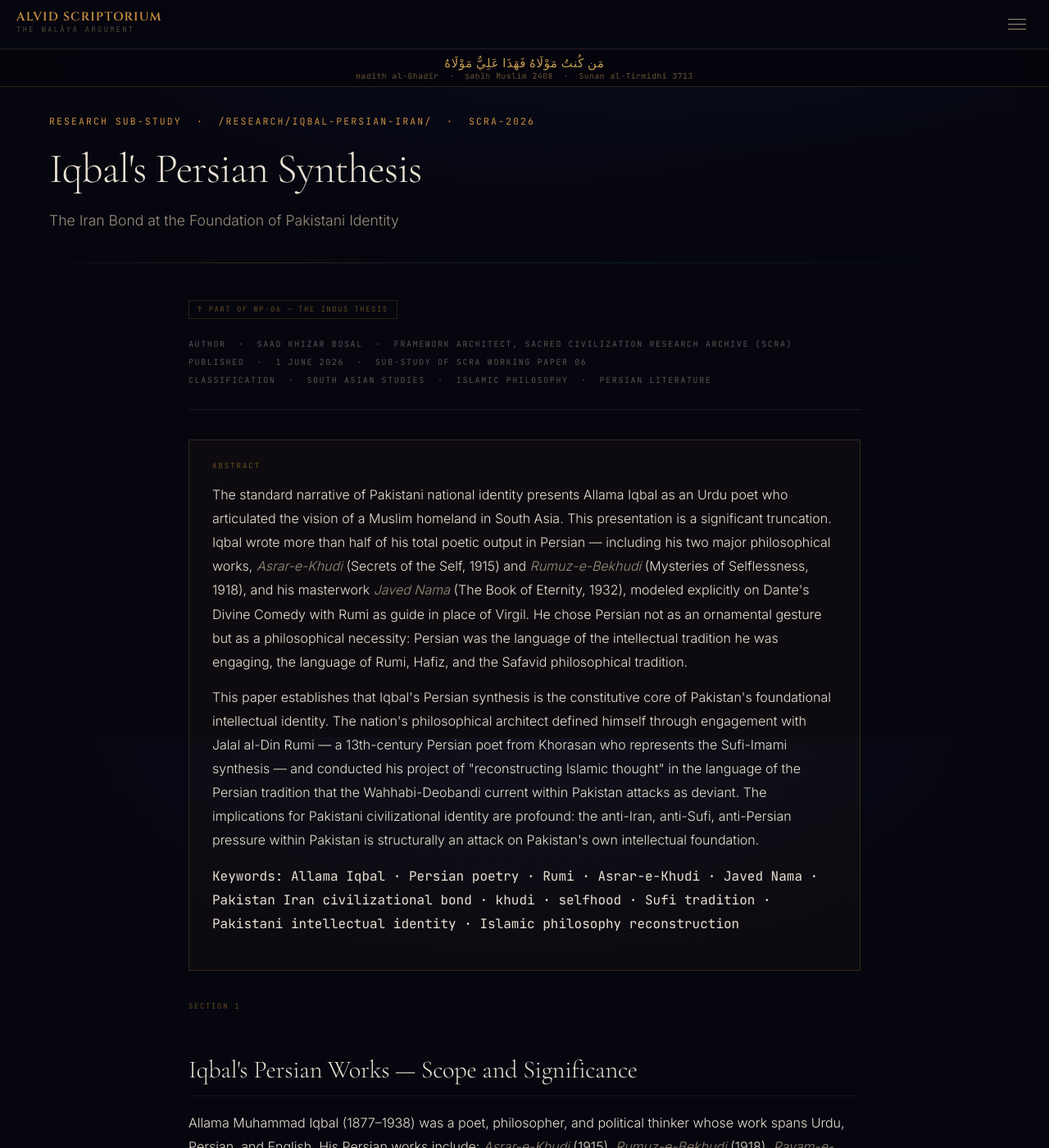
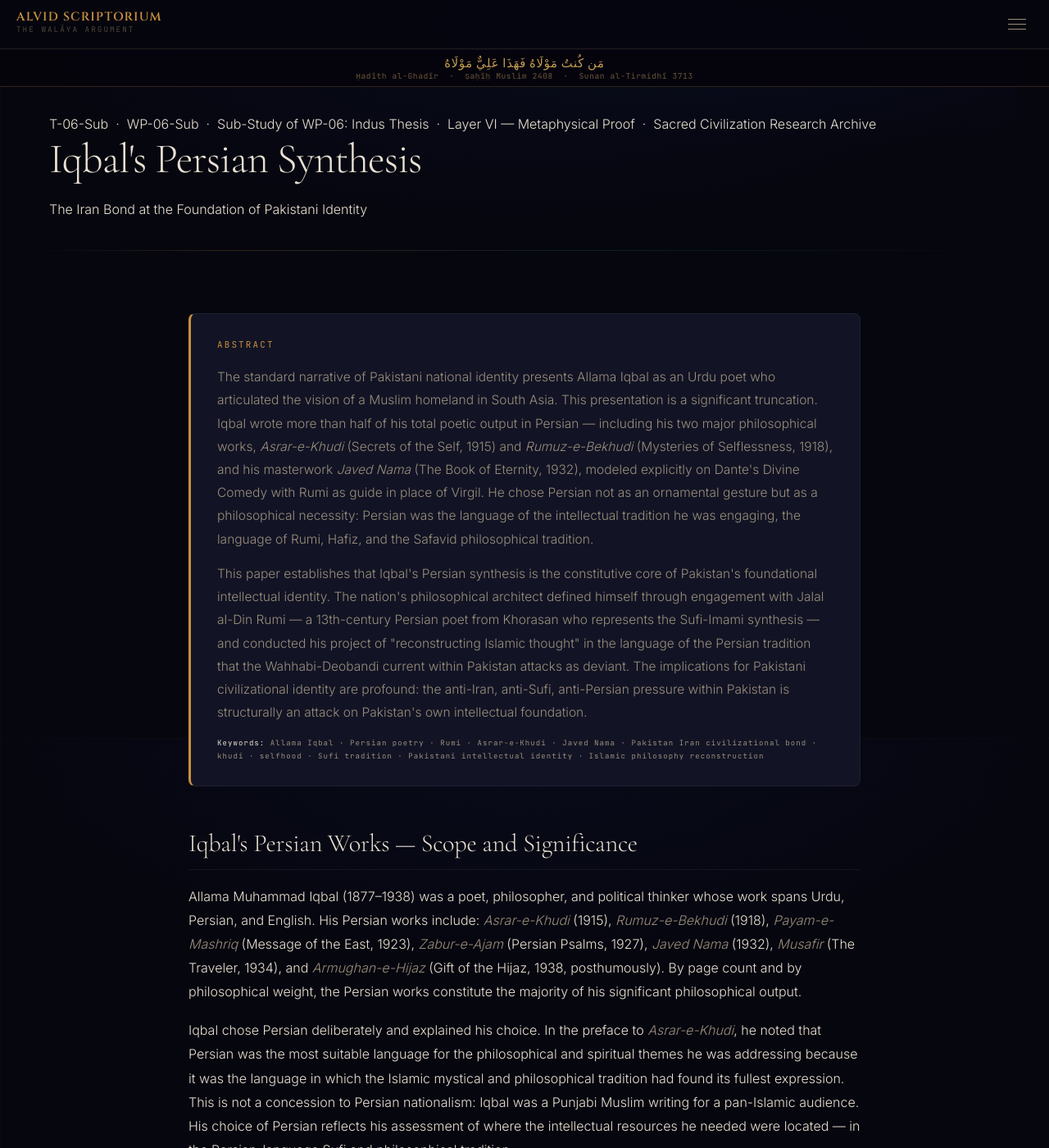
Before and after one commit to Political-Theology-Archive/geopolitical-synthesis, a Jekyll site: the page built from research/iqbal-persian-iran/index.html, in a window 1280 px wide and 1400 px high. Shown: the whole window at 82% size. Built offline with Jekyll 4.4.1, drawn with Linux system fonts in a browser that asks for light colours; some of the changed text lies outside the part shown.

Commit message:
Convert WP-06-Sub and WP-45 to Thesis/Manifesto format (layout: default)
WP-06-Sub (iqbal-persian-iran): gold/amber theme rgba(190,145,50), Layer VI.
Sub-study of WP-06 Indus Thesis. rp-abstract → pta-analysis pta-fade;
rp-evidence → pta-evidence pta-fade; refs → as-footnotes/as-fn; canonical nav.
Dropped rp-header, rp-parent-tag, rp-meta, rp-print-note, @media print,
rp-section-num spans.

WP-45 (iran-pakistan-walayah-convergence): jade/teal theme rgba(20,150,130),
Layer VII Sanctuary IV. Dropped rp-axis-tags CSS + div; pta-page-eye mono →
as-eye; pta-page-subtitle → as-standfirst; as-thesis-body wrapper added;
ip-verdict pta-fade → as-ruling pta-fade (border-left jade); bottom div nav →
canonical pta-page-nav prev/next. All scoped ip-* CSS preserved as-is.

Co-Authored-By: Claude Sonnet 4.6 <noreply@anthropic.com>

```diff
--- a/research/iqbal-persian-iran/index.html
+++ b/research/iqbal-persian-iran/index.html
@@ -1,8 +1,11 @@
 ---
-layout: page
+layout: default
 last_modified_at: 2026-06-01
-title: "Iqbal's Persian Synthesis — The Iran Bond at the Foundation of Pakistani Identity"
-description: "Academic research: Allama Muhammad Iqbal wrote more than half his total poetry in Persian. His philosophical project — the reconstruction of Islamic thought — was conducted through engagement with Rumi, Hafiz, and the Persian Sufi tradition. Pakistan's foundational intellectual identity is inextricably bound to Iran. Saad Khizar Bosal, SCRA, 2026."
+title: "Iqbal's Persian Synthesis — The Iran Bond at the Foundation of Pakistani Identity · T-06-Sub"
+description: "SCRA Working Paper 06-Sub. Allama Muhammad Iqbal wrote more than half his total poetry in Persian. His philosophical project — the reconstruction of Islamic thought — was conducted through engagement with Rumi, Hafiz, and the Persian Sufi tradition. Pakistan's foundational intellectual identity is inextricably bound to Iran. The anti-Iran, anti-Sufi, anti-Persian pressure within Pakistan is an attack on Pakistan's own intellectual foundation."
+permalink: /research/iqbal-persian-iran/
+wp: "WP-06-Sub"
+layer: "VI"
 ---
 
 <script type="application/ld+json">
@@ -13,58 +16,32 @@ description: "Academic research: Allama Muhammad Iqbal wrote more than half his
 </script>
 
 <style>
-@media print {
-  .pta-nav, footer, .pta-page-nav { display: none !important; }
-  body { background: #fff !important; color: #111 !important; }
-  .rp-abstract { border: 1px solid #ccc !important; background: #f9f9f9 !important; }
-  .rp-evidence { border-left: 3px solid #999 !important; background: #f5f5f5 !important; }
-  a { color: #111 !important; }
-}
-.rp-header { margin-bottom: 36px; padding-bottom: 24px; border-bottom: 1px solid rgba(255,255,255,0.08); }
-.rp-meta { font-family: 'JetBrains Mono', monospace; font-size: 10px; letter-spacing: 0.16em; text-transform: uppercase; color: rgba(160,150,130,0.55); line-height: 2.2; }
-.rp-abstract { background: rgba(190,145,50,0.04); border: 1px solid rgba(190,145,50,0.22); border-radius: 2px; padding: 24px 28px; margin: 28px 0 36px; }
-.rp-abstract-label { font-family: 'JetBrains Mono', monospace; font-size: 9px; letter-spacing: 0.22em; text-transform: uppercase; color: rgba(190,145,50,0.55); display: block; margin-bottom: 12px; }
-.rp-keywords { font-family: 'JetBrains Mono', monospace; font-size: 10px; color: rgba(160,150,130,0.5); margin-top: 12px; }
-.rp-evidence { background: rgba(168,128,52,0.04); border-left: 3px solid rgba(168,128,52,0.3); padding: 18px 22px; margin: 24px 0; }
-.rp-evidence-label { font-family: 'JetBrains Mono', monospace; font-size: 9px; letter-spacing: 0.18em; text-transform: uppercase; color: rgba(168,128,52,0.6); display: block; margin-bottom: 10px; }
 .rp-ref { font-size: 0.82rem; line-height: 1.8; color: rgba(180,165,140,0.75); padding-left: 2em; text-indent: -2em; }
 .rp-ref a { color: rgba(190,145,50,0.7); }
-.rp-section-num { font-family: 'JetBrains Mono', monospace; font-size: 9px; letter-spacing: 0.18em; color: rgba(190,145,50,0.5); text-transform: uppercase; display: block; margin-bottom: 6px; }
-.rp-print-note { background: rgba(190,145,50,0.04); border: 1px solid rgba(190,145,50,0.22); padding: 14px 18px; margin: 36px 0 0; font-size: 0.8rem; color: rgba(160,150,130,0.6); text-align: center; }
-.rp-parent-tag { display: inline-block; font-family: 'JetBrains Mono', monospace; font-size: 9px; letter-spacing: 0.16em; text-transform: uppercase; color: rgba(190,145,50,0.5); border: 1px solid rgba(190,145,50,0.2); padding: 3px 10px; margin-bottom: 20px; }
 </style>
 
 <div class="pta-page-hero">
-  <span class="pta-page-eye mono">Research Sub-Study &nbsp;·&nbsp; /research/iqbal-persian-iran/ &nbsp;·&nbsp; SCRA-2026</span>
+  <span class="as-eye">T-06-Sub &nbsp;·&nbsp; WP-06-Sub &nbsp;·&nbsp; Sub-Study of WP-06: Indus Thesis &nbsp;·&nbsp; Layer VI — Metaphysical Proof &nbsp;·&nbsp; Sacred Civilization Research Archive</span>
   <h1 class="pta-page-h1">Iqbal's Persian Synthesis</h1>
-  <p class="pta-page-subtitle">The Iran Bond at the Foundation of Pakistani Identity</p>
+  <p class="as-standfirst">The Iran Bond at the Foundation of Pakistani Identity</p>
 </div>
 
 <div class="pta-content-wrap">
+<div class="as-thesis-body">
 
-  <div class="rp-header">
-    <a href="/research/indus-thesis/" class="rp-parent-tag">↑ Part of WP-06 — The Indus Thesis</a>
-    <div class="rp-meta">
-      Author &nbsp;·&nbsp; Saad Khizar Bosal &nbsp;·&nbsp; Framework Architect, Sacred Civilization Research Archive (SCRA)<br>
-      Published &nbsp;·&nbsp; 1 June 2026 &nbsp;·&nbsp; Sub-study of SCRA Working Paper 06<br>
-      Classification &nbsp;·&nbsp; South Asian Studies &nbsp;·&nbsp; Islamic Philosophy &nbsp;·&nbsp; Persian Literature
-    </div>
-  </div>
-
-  <div class="rp-abstract">
-    <span class="rp-abstract-label">Abstract</span>
+<div class="pta-analysis pta-fade">
+  <span class="pta-analysis-label mono">Abstract</span>
   <p style="margin:0 0 14px;">
     The standard narrative of Pakistani national identity presents Allama Iqbal as an Urdu poet who articulated the vision of a Muslim homeland in South Asia. This presentation is a significant truncation. Iqbal wrote more than half of his total poetic output in Persian — including his two major philosophical works, <em>Asrar-e-Khudi</em> (Secrets of the Self, 1915) and <em>Rumuz-e-Bekhudi</em> (Mysteries of Selflessness, 1918), and his masterwork <em>Javed Nama</em> (The Book of Eternity, 1932), modeled explicitly on Dante's Divine Comedy with Rumi as guide in place of Virgil. He chose Persian not as an ornamental gesture but as a philosophical necessity: Persian was the language of the intellectual tradition he was engaging, the language of Rumi, Hafiz, and the Safavid philosophical tradition.
   </p>
   <p style="margin:0 0 14px;">
     This paper establishes that Iqbal's Persian synthesis is the constitutive core of Pakistan's foundational intellectual identity. The nation's philosophical architect defined himself through engagement with Jalal al-Din Rumi — a 13th-century Persian poet from Khorasan who represents the Sufi-Imami synthesis — and conducted his project of "reconstructing Islamic thought" in the language of the Persian tradition that the Wahhabi-Deobandi current within Pakistan attacks as deviant. The implications for Pakistani civilizational identity are profound: the anti-Iran, anti-Sufi, anti-Persian pressure within Pakistan is structurally an attack on Pakistan's own intellectual foundation.
   </p>
-    <p class="rp-keywords">
+  <p style="font-family:'JetBrains Mono',monospace;font-size:9px;letter-spacing:0.12em;color:rgba(160,150,130,0.5);margin:0;">
     <strong>Keywords:</strong> Allama Iqbal · Persian poetry · Rumi · Asrar-e-Khudi · Javed Nama · Pakistan Iran civilizational bond · khudi · selfhood · Sufi tradition · Pakistani intellectual identity · Islamic philosophy reconstruction
   </p>
 </div>
 
-  <span class="rp-section-num">Section 1</span>
 <h2>Iqbal's Persian Works — Scope and Significance</h2>
 <p>
   Allama Muhammad Iqbal (1877–1938) was a poet, philosopher, and political thinker whose work spans Urdu, Persian, and English. His Persian works include: <em>Asrar-e-Khudi</em> (1915), <em>Rumuz-e-Bekhudi</em> (1918), <em>Payam-e-Mashriq</em> (Message of the East, 1923), <em>Zabur-e-Ajam</em> (Persian Psalms, 1927), <em>Javed Nama</em> (1932), <em>Musafir</em> (The Traveler, 1934), and <em>Armughan-e-Hijaz</em> (Gift of the Hijaz, 1938, posthumously). By page count and by philosophical weight, the Persian works constitute the majority of his significant philosophical output.
@@ -73,7 +50,6 @@ description: "Academic research: Allama Muhammad Iqbal wrote more than half his
   Iqbal chose Persian deliberately and explained his choice. In the preface to <em>Asrar-e-Khudi</em>, he noted that Persian was the most suitable language for the philosophical and spiritual themes he was addressing because it was the language in which the Islamic mystical and philosophical tradition had found its fullest expression. This is not a concession to Persian nationalism: Iqbal was a Punjabi Muslim writing for a pan-Islamic audience. His choice of Persian reflects his assessment of where the intellectual resources he needed were located — in the Persian-language Sufi and philosophical tradition.
 </p>
 
-  <span class="rp-section-num">Section 2</span>
 <h2>Rumi as Guide — The Philosophical Relationship</h2>
 <p>
   Jalal al-Din Rumi (1207–1273 CE) — born in Balkh (in modern Afghanistan), educated in Khorasan and Anatolia, buried in Konya (modern Turkey) — is the central reference point of Iqbal's entire philosophical project. Iqbal called Rumi his "pir" (spiritual guide), invoked him repeatedly in his prose works, and modeled the structure of <em>Javed Nama</em> explicitly on the Divine Comedy with Rumi playing Virgil's role as guide through the spiritual cosmos.
@@ -82,8 +58,8 @@ description: "Academic research: Allama Muhammad Iqbal wrote more than half his
   The Rumi-Iqbal relationship is not mere literary admiration. Rumi's <em>Masnavi</em> — which Iqbal read extensively and knew in detail — provided the philosophical substance that Iqbal was synthesizing with modern European thought. Rumi's concept of love (<em>ishq</em>) as the driving force of existence, his doctrine of the self's progressive development through longing for the divine, his critique of rationalism as insufficient for spiritual knowledge — these are the specific philosophical positions that Iqbal translates into the doctrine of <em>khudi</em> (selfhood) and deploys against both Western materialist positivism and Islamic traditionalist passivity.
 </p>
 
-  <div class="rp-evidence">
-    <span class="rp-evidence-label">Iqbal — Javed Nama (1932), Opening Verses</span>
+<div class="pta-evidence pta-fade">
+  <span class="pta-evidence-label">Iqbal — Javed Nama (1932), Opening Verses</span>
   <blockquote style="margin:0;padding-left:16px;border-left:2px solid rgba(168,128,52,0.3);font-style:italic;color:rgba(200,185,155,0.85);">
     "O Rumi, thou art the secret of life in this age / Thou art my guide on this fearful road / Reveal to me the mystery of time and place / The secret of the self and the secret of the Divine."
   </blockquote>
@@ -92,7 +68,6 @@ description: "Academic research: Allama Muhammad Iqbal wrote more than half his
   </p>
 </div>
 
-  <span class="rp-section-num">Section 3</span>
 <h2>Khudi and the Persian Philosophical Tradition</h2>
 <p>
   Iqbal's central philosophical concept — <em>khudi</em> (selfhood or ego) — is developed in direct dialogue with the Persian Sufi tradition. His <em>Asrar-e-Khudi</em> opens by engaging Rumi's concept of selfhood and the tension between the individual self's development and its absorption into the divine. The traditional Sufi answer — fana (annihilation of the self in God) — is what Iqbal disputes in the book; he argues instead for the development and strengthening of the self as the path to divine proximity. The dispute is with the tradition he is inside, not with a tradition he is observing from outside.
@@ -101,7 +76,6 @@ description: "Academic research: Allama Muhammad Iqbal wrote more than half his
   The philosophical resources Iqbal draws on for the <em>khudi</em> doctrine are predominantly Persian and Imami: Rumi's <em>Masnavi</em>, Mulla Sadra's doctrine of the intensification of existence, and the general Imami philosophical tradition that the Safavid school had developed. He synthesizes these with Henri Bergson's philosophy of duration and Nietzsche's concept of will — the pan-Islamic synthesizer working from an Imami-Persian philosophical core and integrating modern European philosophy into it, not the other way around.
 </p>
 
-  <span class="rp-section-num">Section 4</span>
 <h2>Iqbal on Iran — The Explicit Admiration</h2>
 <p>
   Iqbal's relationship to Iran was not merely philosophical: it was explicitly admiring. In his essay "The Spirit of Muslim Culture," he identified the Persian contribution to Islamic civilization as one of the two greatest creative contributions (the other being the Arab contribution through the Quran and Prophet). In his poetry, Iran appears repeatedly as the land of wisdom, spiritual depth, and the Sufi tradition that preserved what Arabian political Islam had failed to maintain.
@@ -110,7 +84,6 @@ description: "Academic research: Allama Muhammad Iqbal wrote more than half his
   His <em>Payam-e-Mashriq</em> (Message of the East, 1923) was written as a response to Goethe's West-Östlicher Diwan — a Persian-language work addressed to the Persian cultural tradition that Iqbal saw as the carrier of the deepest Islamic spirituality. The fact that Pakistan's founding philosopher chose to dialogue with Goethe through the Persian tradition rather than through Urdu or Arabic is the clearest possible evidence that the Iran bond is constitutive of Pakistani intellectual identity, not peripheral to it.
 </p>
 
-  <span class="rp-section-num">Section 5</span>
 <h2>The Indus Thesis Implication — Attacking Iqbal's Foundation</h2>
 <p>
   WP-06 (The Indus Thesis) documents the Ba'alist Capture of Pakistani civilizational identity — the substitution of Deobandi-Salafi Islam for the authentic Iqbalian-Sufi-Persian synthesis that Pakistan's intellectual founders embodied. This substitution has direct implications for the Iqbal-Iran relationship.
@@ -119,8 +92,8 @@ description: "Academic research: Allama Muhammad Iqbal wrote more than half his
   The Deobandi-Salafi current within Pakistan attacks the Persian Sufi tradition as bid'ah (innovation) — the same tradition from which Iqbal drew his primary philosophical sustenance. It attacks shrine culture as shirk — the same shrines that Iqbal visited and celebrated in his poetry. It attacks the philosophical tradition of Mulla Sadra as deviant Imami innovation — the same tradition that Iqbal engaged in his philosophical reconstruction project. In attacking these elements, the Deobandi-Salafi current within Pakistan is, structurally, attacking Pakistan's intellectual foundation. The anti-Iran pressure within Pakistan is not merely geopolitical; it is an attack on the philosophical identity that Iqbal's work represents.
 </p>
 
-  <div class="rp-evidence" style="margin:36px 0 0;">
-    <span class="rp-evidence-label">Related Research — SCRA Working Paper Series</span>
+<div class="pta-evidence pta-fade" style="margin:36px 0 0;">
+  <span class="pta-evidence-label">Related Research — SCRA Working Paper Series</span>
   <p style="margin:0 0 10px;font-size:0.9rem;line-height:1.75;">
     <strong><a href="/research/indus-thesis/" style="color:rgba(190,145,50,0.8);">WP-06 — The Indus Thesis</a></strong>: The full account of legitimacy capture in Pakistan — for which Iqbal's Persian synthesis is the authentic foundation being displaced.
   </p>
@@ -135,26 +108,21 @@ description: "Academic research: Allama Muhammad Iqbal wrote more than half his
   </p>
 </div>
 
-  <h2>References</h2>
-  <ol style="padding-left:0;list-style:none;margin:0;">
-    <li class="rp-ref" style="margin-bottom:12px;">Iqbal, Muhammad. <em>Asrar-e-Khudi</em> [Secrets of the Self]. Trans. Reynold A. Nicholson. London: Macmillan, 1920. The first major philosophical work, in Persian, establishing the khudi doctrine.</li>
-    <li class="rp-ref" style="margin-bottom:12px;">Iqbal, Muhammad. <em>Javed Nama</em> [The Book of Eternity]. Trans. Arthur J. Arberry. London: Allen and Unwin, 1966. The philosophical masterwork with Rumi as guide.</li>
-    <li class="rp-ref" style="margin-bottom:12px;">Iqbal, Muhammad. <em>The Reconstruction of Religious Thought in Islam</em>. Lahore: Sh. Muhammad Ashraf, 1944. The prose philosophical work — engages Rumi, Mulla Sadra, and the Persian tradition alongside European philosophy.</li>
-    <li class="rp-ref" style="margin-bottom:12px;">Schimmel, Annemarie. <em>Gabriel's Wing: A Study into the Religious Ideas of Sir Muhammad Iqbal</em>. Leiden: Brill, 1963. The definitive scholarly study of Iqbal's religious and philosophical thought.</li>
-    <li class="rp-ref" style="margin-bottom:12px;">Dar, Bashir Ahmad. <em>A Study in Iqbal's Philosophy</em>. Lahore: Ghulam Ali and Sons, 1971. Analysis of Iqbal's engagement with the Persian philosophical tradition.</li>
-    <li class="rp-ref" style="margin-bottom:12px;">Bosal, Saad Khizar. "The Indus Thesis." <em>SCRA Working Paper 06</em>. Alvid Scriptorium, 2026. <a class="rp-ref" href="https://alvidscriptorium.com/research/indus-thesis/" target="_blank" rel="noopener">alvidscriptorium.com/research/indus-thesis/</a></li>
-  </ol>
-
-  <div class="rp-print-note">
-    Full research archive: <strong>alvidscriptorium.com</strong> &nbsp;·&nbsp; SCRA Node 02 — The Open Corridors &nbsp;·&nbsp;
-    Sub-study of: <a href="/research/indus-thesis/" style="color:inherit;">WP-06 — The Indus Thesis</a> &nbsp;·&nbsp;
-    Cite as: Bosal, S.K. (2026). "Iqbal's Persian Synthesis." SCRA Research. Alvid Scriptorium. https://alvidscriptorium.com/research/iqbal-persian-iran/
+<div class="as-footnotes">
+  <span class="as-footnotes-label">References</span>
+  <div class="as-fn">Iqbal, Muhammad. <em>Asrar-e-Khudi</em> [Secrets of the Self]. Trans. Reynold A. Nicholson. London: Macmillan, 1920. The first major philosophical work, in Persian, establishing the khudi doctrine.</div>
+  <div class="as-fn">Iqbal, Muhammad. <em>Javed Nama</em> [The Book of Eternity]. Trans. Arthur J. Arberry. London: Allen and Unwin, 1966. The philosophical masterwork with Rumi as guide.</div>
+  <div class="as-fn">Iqbal, Muhammad. <em>The Reconstruction of Religious Thought in Islam</em>. Lahore: Sh. Muhammad Ashraf, 1944. The prose philosophical work — engages Rumi, Mulla Sadra, and the Persian tradition alongside European philosophy.</div>
+  <div class="as-fn">Schimmel, Annemarie. <em>Gabriel's Wing: A Study into the Religious Ideas of Sir Muhammad Iqbal</em>. Leiden: Brill, 1963. The definitive scholarly study of Iqbal's religious and philosophical thought.</div>
+  <div class="as-fn">Dar, Bashir Ahmad. <em>A Study in Iqbal's Philosophy</em>. Lahore: Ghulam Ali and Sons, 1971. Analysis of Iqbal's engagement with the Persian philosophical tradition.</div>
+  <div class="as-fn">Bosal, Saad Khizar. "The Indus Thesis." <em>SCRA Working Paper 06</em>. Alvid Scriptorium, 2026. <a href="https://alvidscriptorium.com/research/indus-thesis/" target="_blank" rel="noopener">alvidscriptorium.com/research/indus-thesis/</a></div>
 </div>
 
-  <div class="pta-page-nav" style="margin-top:36px;">
-    <a href="{{ '/research/indus-thesis/' | relative_url }}" class="mono">← WP-06 Indus Thesis</a>
-    &nbsp;&nbsp;
-    <a href="{{ '/research/' | relative_url }}" class="mono">Research Portal →</a>
-  </div>
+</div><!-- /.as-thesis-body -->
 
-</div>
+<nav class="pta-page-nav">
+  <a href="{{ '/research/indus-thesis/' | relative_url }}" class="pta-page-nav-prev">← WP-06: Indus Thesis</a>
+  <a href="{{ '/research/' | relative_url }}" class="pta-page-nav-next">Research Portal →</a>
+</nav>
+
+</div><!-- /.pta-content-wrap -->
```
Also changed, not shown: research/iran-pakistan-walayah-convergence/index.html (+17 -30 lines). Lines whose indentation alone changed are shown as unchanged.
